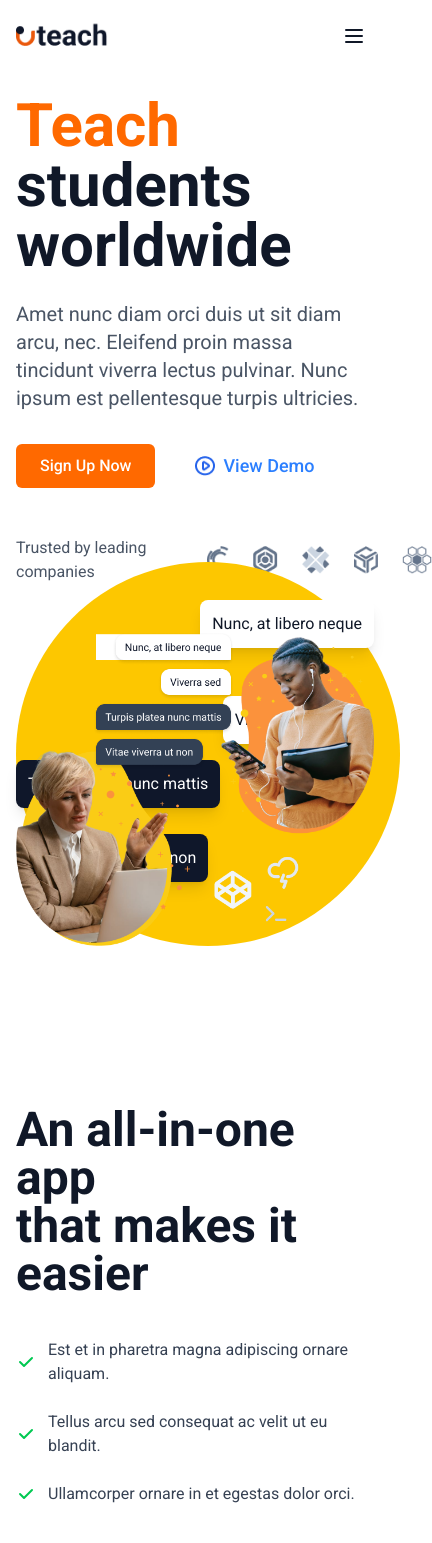
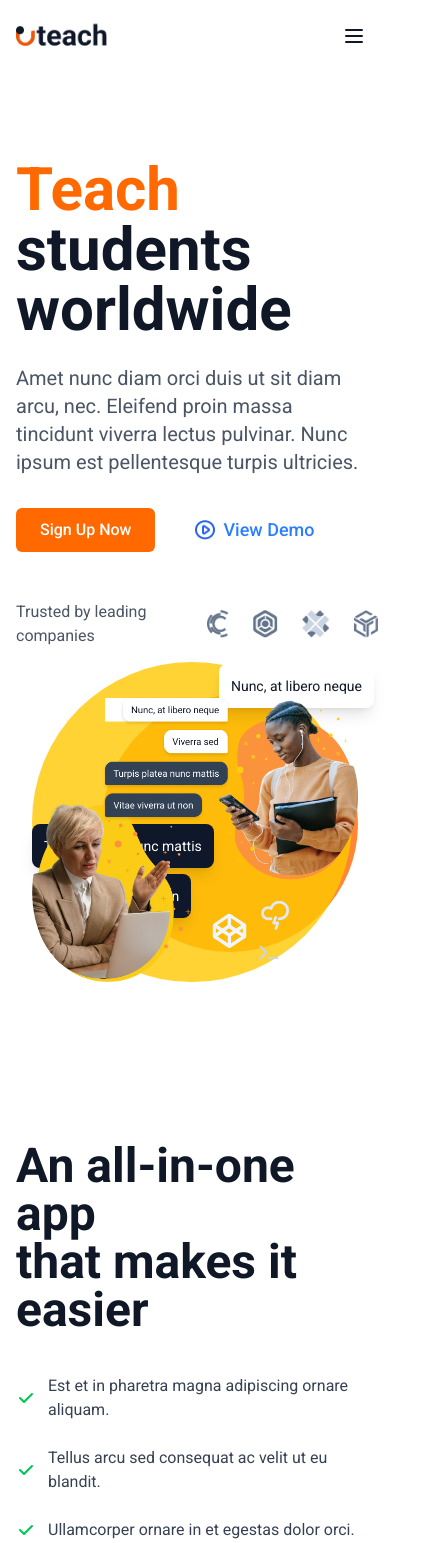
Before and after one commit to sergjuni/uteach-lp, a React (Vite) app: page / in a window 390 px wide. Shown: the top 1543 px of the page, 432 px wide, since content can reach past the window. Built offline with nearby package versions, Linux system fonts and the light colour scheme; the HTML template or start-up script is replaced by a standard one.

Commit message:
fix the overflox on mobile

```diff
--- a/src/components/Header.tsx
+++ b/src/components/Header.tsx
@@ -6,7 +6,7 @@ const Header = () => {
   const [isMenuOpen, setIsMenuOpen] = useState(false);
 
   return (
-    <header className="fixed top-0 left-0 right-0 bg-white z-50">
+    <header className="fixed top-0 left-0 right-0 bg-white z-50 ">
       <div className="container mx-auto px-4 py-4 flex items-center justify-between md:justify-start">
         <div className="flex items-center">
           <img src={logo} alt="UTeach" className="h-8" />
--- a/src/sections/Hero.tsx
+++ b/src/sections/Hero.tsx
@@ -13,7 +13,7 @@ const Hero = () => {
   return (
     <>
       {/* First Hero Section */}
-      <section className="pt-24 pb-16">
+      <section className="pt-40 pb-16 overflow-hidden">
         <div className="container mx-auto px-4">
           <div className="flex flex-col md:flex-row items-center gap-12">
             {/* Left Content */}
@@ -57,25 +57,25 @@ const Hero = () => {
 
             {/* Right Content with Image and Chat Bubbles */}
             <div className="flex-1 relative">
-              <div className="relative">
+              <div className="relative px-4 md:px-0">
                 {/* Chat Bubbles */}
-                <div className="absolute -top-8 right-0 bg-white rounded-lg p-3 shadow-lg z-10">
+                <div className="absolute -top-8 right-0 bg-white rounded-lg p-3 shadow-lg z-10 max-w-[200px] text-sm">
                   Nunc, at libero neque
                 </div>
-                <div className="absolute top-16 right-12 bg-white rounded-lg p-3 shadow-lg z-10">
+                <div className="absolute top-16 right-8 md:right-12 bg-white rounded-lg p-3 shadow-lg z-10 max-w-[150px] text-sm">
                   Viverra sed
                 </div>
-                <div className="absolute top-32 left-0 bg-[#0F172A] text-white rounded-lg p-3 shadow-lg z-10">
+                <div className="absolute top-32 left-4 md:left-0 bg-[#0F172A] text-white rounded-lg p-3 shadow-lg z-10 max-w-[200px] text-sm">
                   Turpis platea nunc mattis
                 </div>
-                <div className="absolute bottom-16 left-8 bg-[#0F172A] text-white rounded-lg p-3 shadow-lg z-10">
+                <div className="absolute bottom-16 left-8 bg-[#0F172A] text-white rounded-lg p-3 shadow-lg z-10 max-w-[180px] text-sm">
                   Vitae viverra ut non
                 </div>
 
                 {/* Main Image with Background Shapes */}
                 <div className="relative">
-                  <div className="absolute top-0 right-0 w-72 h-72 bg-orange-500 rounded-full" />
-                  <div className="absolute bottom-0 left-0 w-96 h-96 bg-yellow-400 rounded-full" />
+                  <div className="absolute top-0 right-0 w-64 md:w-72 h-64 md:h-72 bg-orange-500 rounded-full opacity-80" />
+                  <div className="absolute bottom-0 left-0 w-80 md:w-96 h-80 md:h-96 bg-yellow-400 rounded-full opacity-80" />
                   <img
                     src={group_image}
                     alt="Teaching Platform"
```
